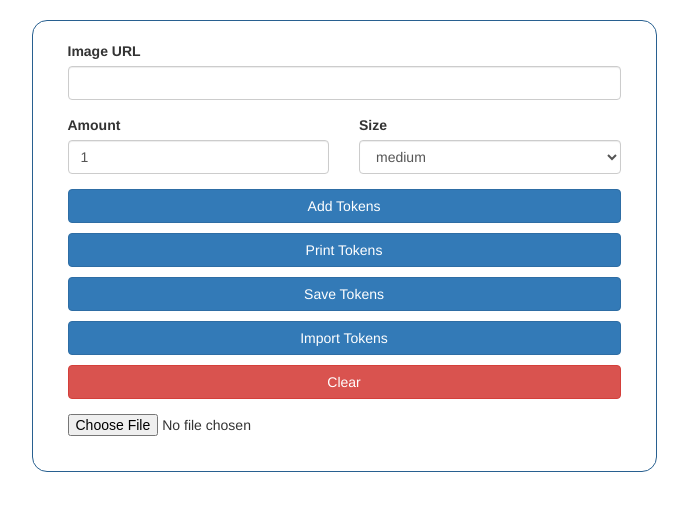
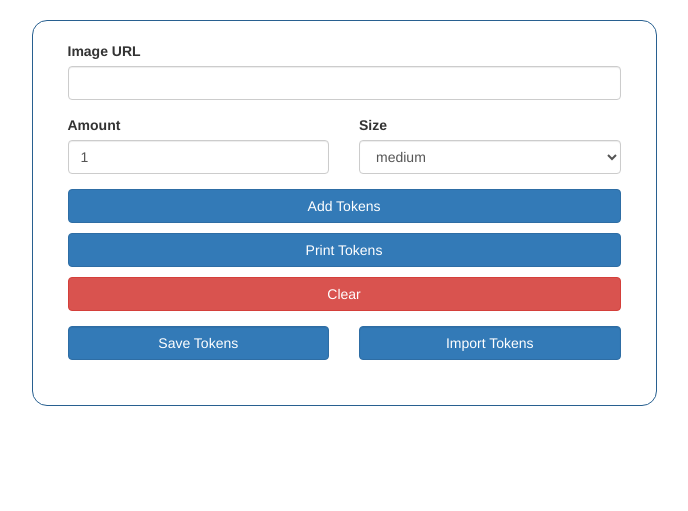
Before and after one commit to riger23/dndtokens, a PHP site: page / in a window 1280 px wide. Shown: the top 511 px of the page, without its empty margins (296-984 px from the left). Run offline with PHP 8.4, Linux system fonts and the light colour scheme.

Commit message:
styled import buttons

```diff
--- a/css/style.css
+++ b/css/style.css
@@ -1,8 +1,13 @@
+
 .input-box {
     margin-top: 2rem;
     border: #286090 solid 1px;
     border-radius: 15px;
     padding: 2rem;
+}
+
+#importTokenField {
+    display: none;
 }
 
 @media print {
--- a/index.html
+++ b/index.html
@@ -29,13 +29,14 @@
             <div class="col-sm-12 form-group">
                 <input type="button" onclick="generateTokens()" value="Add Tokens" class="col-sm-12 btn btn-primary">
                 <input type="button" onclick="printTokens()" value="Print Tokens" class="col-sm-12 btn btn-primary">
-                <input type="button" onclick="saveLocally()" value="Save Tokens" class="col-sm-12 btn btn-primary">
-                <input type="button" onclick="importTokens()" value="Import Tokens" class="col-sm-12 btn btn-primary">
                 <input type="button" onclick="clearAndReset()" value="Clear" class="col-sm-12 btn btn-danger">
             </div>
-            <div class="col-sm-12 form-group">
-                <input id="importTokenField" type="file" accept="text/plain" onchange="importTokens(event)">
-
+            <div class="col-sm-6 form-group">
+                <input type="button" onclick="saveLocally()" value="Save Tokens" class="form-control btn btn-primary">
+                <input id="importTokenField" type="file" accept="text/plain" onchange="importTokens(event)" class="col-sm-12 custom-file-input">
+            </div>
+            <div class="col-sm-6 form-group">
+                <input type="button" onclick="triggerImport()" value="Import Tokens" class="form-control btn btn-primary">
             </div>
         </form>
     </div>
--- a/js/controller.js
+++ b/js/controller.js
@@ -68,6 +68,11 @@ function saveLocally(){
     window.URL.revokeObjectURL(url);
 }
 
+function triggerImport() {
+    let importField = document.getElementById("importTokenField");
+    importField.click();
+}
+
 function importTokens(event){
     let input = event.target;
     let fileReader = new FileReader();
@@ -95,5 +100,4 @@ function clearInput(){
     importTokenField.value = "";
 }
 
-//TODO: Feature request: style the import
 //TODO: Feature request: remove single tokens
```
